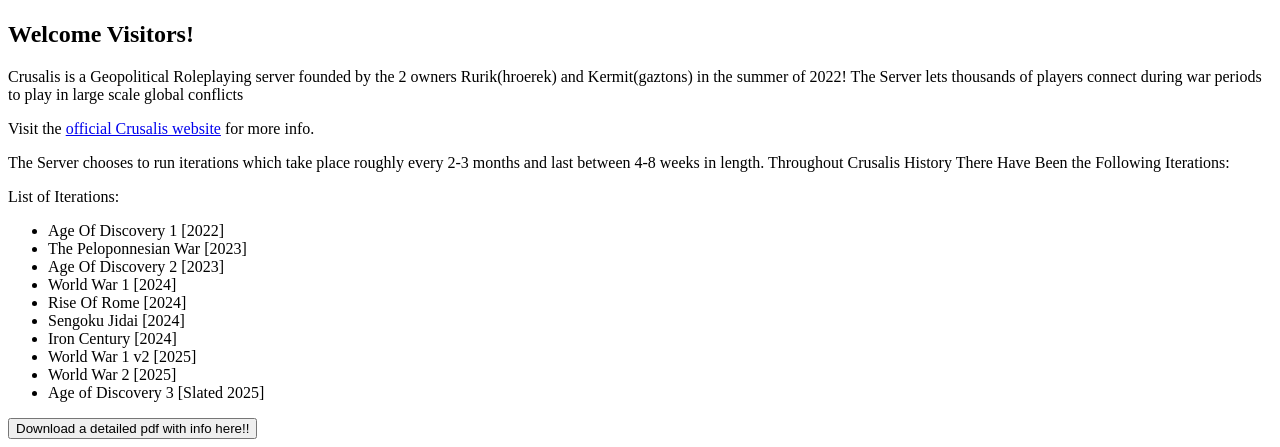
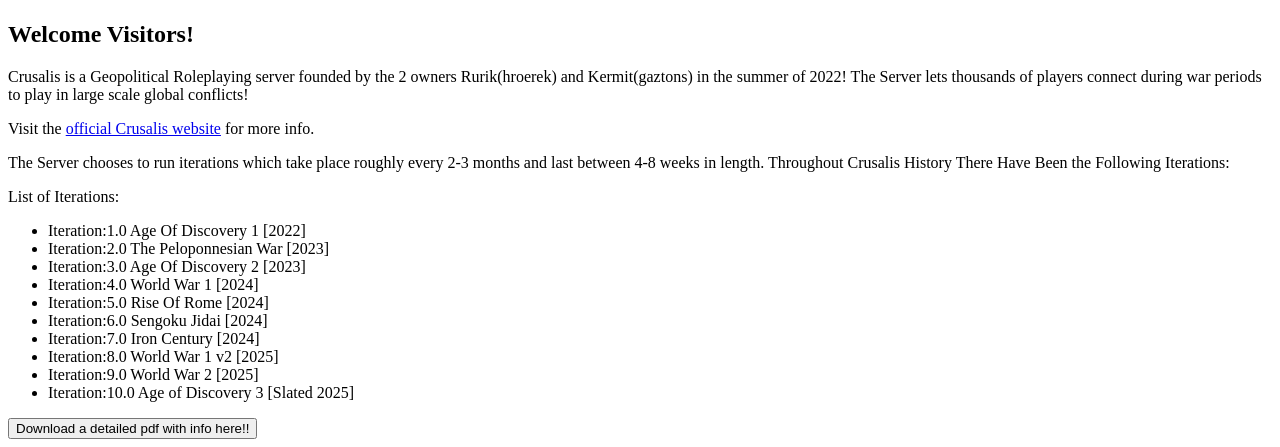
Before and after one commit to owoblade/owoblade.github.io, a plain HTML site: page index.html in a window 1280 px wide. Shown: the part 383-830 px from the top of the page. Drawn offline with Linux system fonts and the light colour scheme.

Commit message:
updates list of iterations

```diff
--- a/index.html
+++ b/index.html
@@ -10,7 +10,7 @@
 <h2>Welcome Visitors!</h2>
 <p>
   Crusalis is a Geopolitical Roleplaying server founded by the 2 owners Rurik(hroerek) and Kermit(gaztons) in the summer of 2022!
-  The Server lets thousands of players connect during war periods to play in large scale global conflicts
+  The Server lets thousands of players connect during war periods to play in large scale global conflicts!
 </p>
 <p>
   Visit the <a href="https://crusalis.net">official Crusalis website</a> for more info.
@@ -20,16 +20,16 @@
 </p>
 <p>List of Iterations:</p>
 <ul>
-  <li>Age Of Discovery 1 [2022]</li>
-  <li>The Peloponnesian War [2023]</li>
-  <li>Age Of Discovery 2 [2023]</li>
-  <li>World War 1 [2024]</li>
-  <li>Rise Of Rome [2024]</li>
-  <li>Sengoku Jidai [2024]</li>
-  <li>Iron Century [2024]</li>
-  <li>World War 1 v2 [2025]</li>
-  <li>World War 2 [2025]</li>
-  <li>Age of Discovery 3 [Slated 2025]</li>
+  <li>Iteration:1.0 Age Of Discovery 1 [2022]</li>
+  <li>Iteration:2.0 The Peloponnesian War [2023]</li>
+  <li>Iteration:3.0 Age Of Discovery 2 [2023]</li>
+  <li>Iteration:4.0 World War 1 [2024]</li>
+  <li>Iteration:5.0 Rise Of Rome [2024]</li>
+  <li>Iteration:6.0 Sengoku Jidai [2024]</li>
+  <li>Iteration:7.0 Iron Century [2024]</li>
+  <li>Iteration:8.0 World War 1 v2 [2025]</li>
+  <li>Iteration:9.0 World War 2 [2025]</li>
+  <li>Iteration:10.0 Age of Discovery 3 [Slated 2025]</li>
 
 </ul>
 <a href="crusalis.pdf" download>
```
